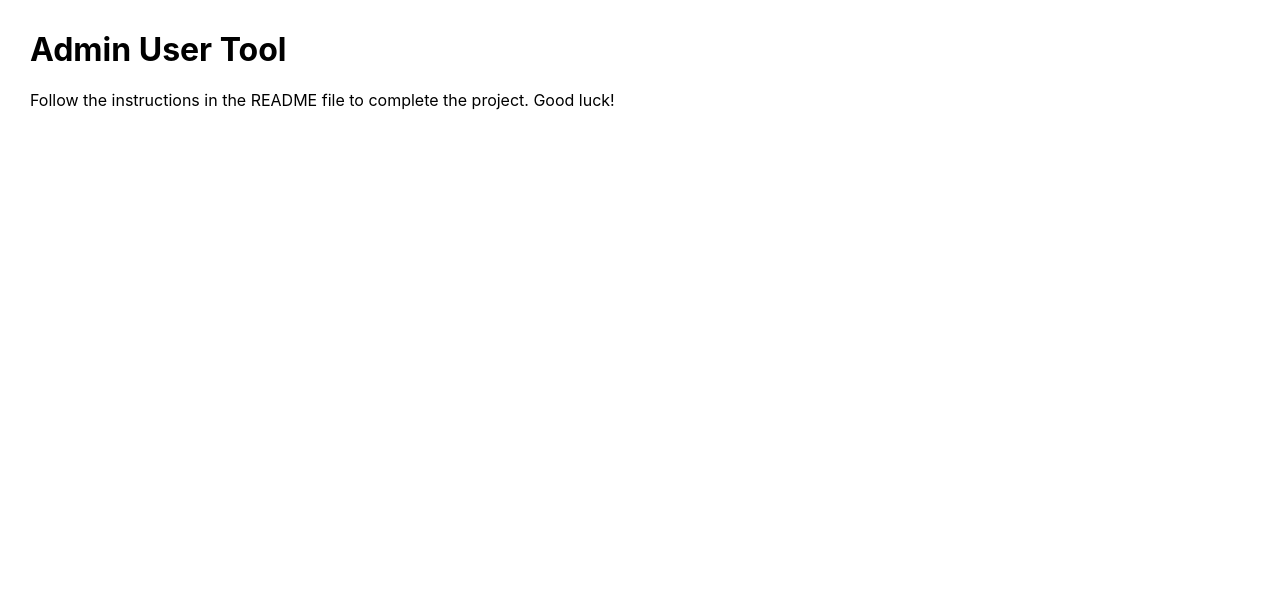
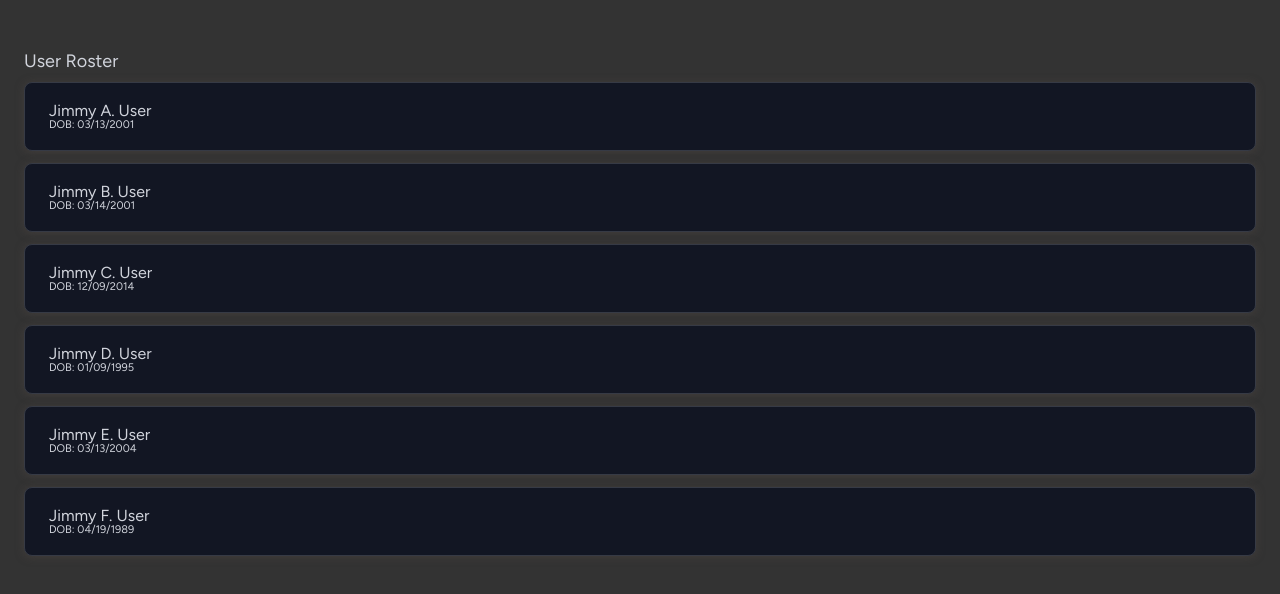
Before and after one commit to jabarbush/react-crud-project, a React (Create React App) app: page / in a window 1280 px wide. Shown: the top 594 px of the page. Built offline with nearby package versions, Linux system fonts and the light colour scheme.

Commit message:
List users in card form, initial styling

```diff
--- a/db.json
+++ /dev/null
@@ -1,23 +0,0 @@
-{
-  "users": [
-    {
-      "id": 1,
-      "name": "Jimmy A. User",
-      "dob": "03/13/2001",
-      "phone": "7277588823",
-      "email": "jimmya@invalid.email",
-      "signature": {
-        "pin": "444422",
-        "fontStyle": "Dancing Script"
-      }
-    },
-    {
-      "id": 2,
-      "name": "Jimmy B. User",
-      "dob": "03/14/2001",
-      "phone": "7277588824",
-      "email": "jimmyb@invalid.email",
-      "signature": null
-    }
-  ]
-}
--- a/src/App.css
+++ b/src/App.css
@@ -1,3 +1,55 @@
+@import url('https://fonts.googleapis.com/css?family=Figtree');
+
+
 .app {
-  margin: 30px
+  height: 100vh;
+  padding: 2.5rem 1.5rem 1.5rem 1.5rem;
+  align-items: flex-start;
+  gap: 1.5rem;
+  flex: 1 0 0;
+  align-self: stretch;
+  background-color: #333333;
+  font-family: 'Figtree';
 }
+
+.page-title {
+  display: flex;
+  width: 64rem;
+  flex-direction: column;
+  color: #D1D4DC;
+  font-size: 1.125rem;
+  font-weight: 500;
+  line-height: 100%;
+}
+
+.list-container {
+  display: block;
+  flex-wrap: wrap;
+}
+
+.card {
+  display: block;
+  padding: 1.25rem 1.5rem;
+  margin-bottom: 0.75rem;
+  align-items: center;
+  flex: 1 0 0;
+  border-radius: 8px;
+  border: 1px solid #363A45;
+  background: #121623;
+  box-shadow: 0px 1px 8px 0px rgba(82, 71, 67, 0.50);
+}
+
+.user-name {
+  color: #D1D4DC;
+  /* H3 */
+  font-size: 1rem;
+  font-weight: 500;
+  line-height: 100%;
+}
+
+.dob {
+  color: #D1D4DC;
+  /* Label */
+  font-size: 0.6875rem;
+  line-height: 100%;
+}
--- a/src/App.tsx
+++ b/src/App.tsx
@@ -1,14 +1,12 @@
 import React from "react";
 import "./App.css";
+import List from "./components/ListUsers";
 
 function App() {
   return (
     <div className="app">
-      <h1>Admin User Tool</h1>
-      <p>
-        Follow the instructions in the README file to complete the project. Good
-        luck!
-      </p>
+      <h1 className="page-title">User Roster</h1>
+      <List />
     </div>
   );
 }
--- /dev/null
+++ b/src/components/ListUsers.tsx
@@ -0,0 +1,19 @@
+import React from 'react';
+import userData from '../db.json'
+
+const List = () => {
+    const userList = userData.users;
+
+    return (
+        <div className="list-container">
+            {userList.map(user => (
+            <div key={user.id}  className="card">
+                <div className='user-name'>{user.name}</div>
+                <div className='dob'>DOB: {user.dob}</div>
+            </div>
+        ))}
+        </div>
+    )
+};
+
+export default List;
--- /dev/null
+++ b/src/db.json
@@ -0,0 +1,61 @@
+{
+  "users": [
+    {
+      "id": 1,
+      "name": "Jimmy A. User",
+      "dob": "03/13/2001",
+      "phone": "7277588823",
+      "email": "jimmya@invalid.email",
+      "signature": {
+        "pin": "444422",
+        "fontStyle": "Dancing Script"
+      }
+    },
+    {
+      "id": 2,
+      "name": "Jimmy B. User",
+      "dob": "03/14/2001",
+      "phone": "7277588824",
+      "email": "jimmyb@invalid.email",
+      "signature": null
+    },
+    {
+      "id": 3,
+      "name": "Jimmy C. User",
+      "dob": "12/09/2014",
+      "phone": "8596235218",
+      "email": "jimmyc@invalid.email",
+      "signature": {
+        "pin": "116282",
+        "fontStyle": "Dancing Script"
+      }
+    },
+    {
+      "id": 4,
+      "name": "Jimmy D. User",
+      "dob": "01/09/1995",
+      "phone": "3625987451",
+      "email": "jimmyd@invalid.email",
+      "signature": null
+    },
+    {
+      "id": 5,
+      "name": "Jimmy E. User",
+      "dob": "03/13/2004",
+      "phone": "8676371928",
+      "email": "jimmye@invalid.email",
+      "signature": {
+        "pin": "678999",
+        "fontStyle": "Dancing Script"
+      }
+    },
+    {
+      "id": 6,
+      "name": "Jimmy F. User",
+      "dob": "04/19/1989",
+      "phone": "9587458261",
+      "email": "jimmyf@invalid.email",
+      "signature": null
+    }
+  ]
+}
```
